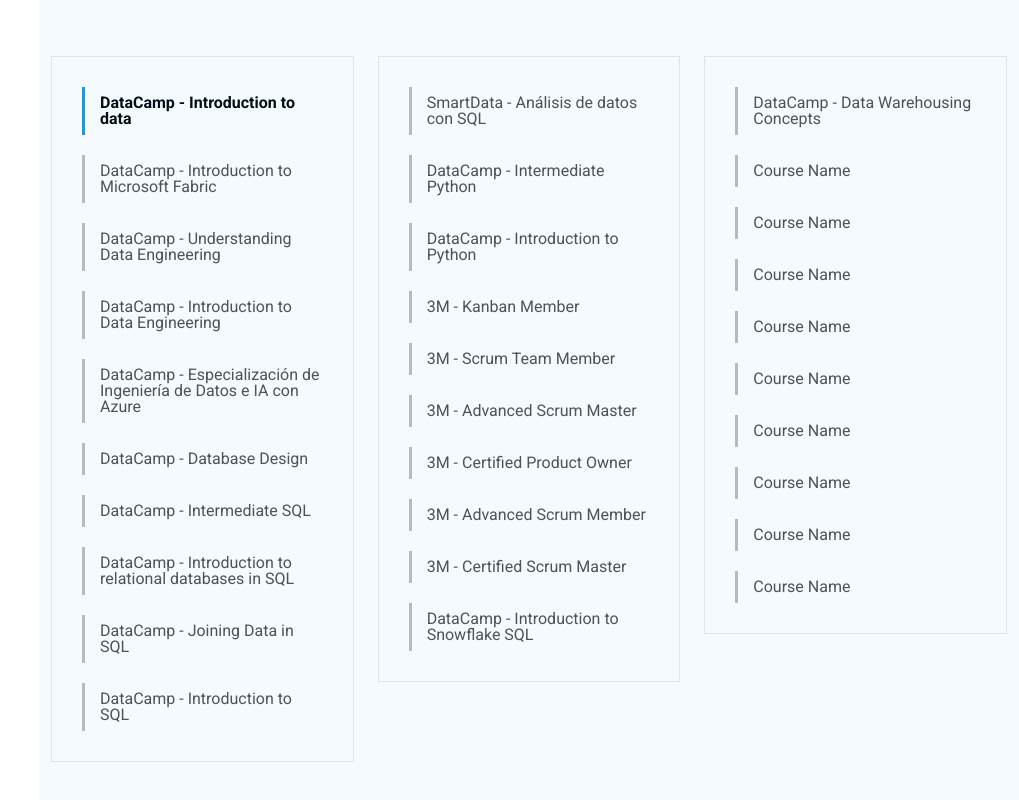
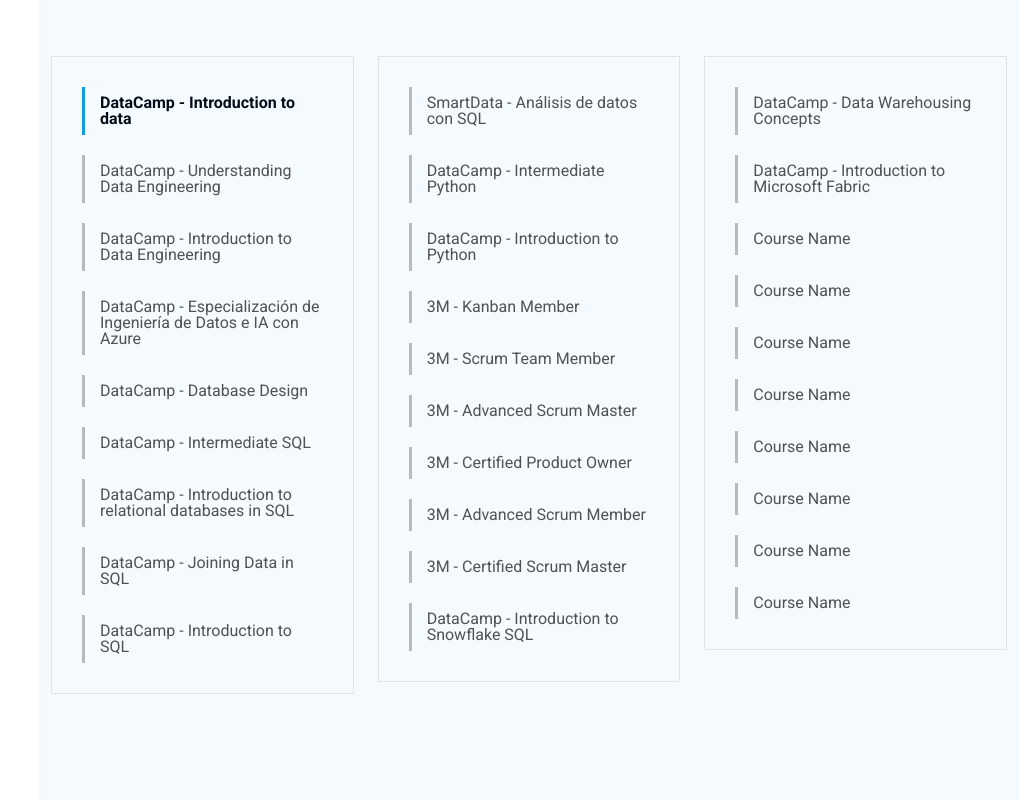
Before and after one commit to MelAlfaro/Portfolio_Certs, a plain HTML site: page index.html in a window 1280 px wide. Shown: the part 6642-7442 px from the top of the page, without its empty margins (261-1280 px from the left). Drawn offline with Linux system fonts and the light colour scheme.

Commit message:
agregando nuevos cursos

```diff
--- a/index.html
+++ b/index.html
@@ -620,7 +620,6 @@
             <div class="col-lg-4" data-aos="fade-up" data-aos-delay="100">
               <div class="services-list">
                 <a href="#" class="active">DataCamp - Introduction to data</a>
-                <a href="#">DataCamp - Introduction to Microsoft Fabric</a>
                 <a href="#">DataCamp - Understanding Data Engineering</a>
                 <a href="#">DataCamp - Introduction to Data Engineering</a>
                 <a href="#">DataCamp - Especialización de Ingeniería de Datos e IA con Azure</a>
@@ -648,7 +647,7 @@
             <div class="col-lg-4" data-aos="fade-up" data-aos-delay="100">
               <div class="services-list">
                 <a href="#">DataCamp - Data Warehousing Concepts</a>
-                <a href="#">Course Name</a>
+                <a href="#">DataCamp - Introduction to Microsoft Fabric</a>
                 <a href="#">Course Name</a>
                 <a href="#">Course Name</a>
                 <a href="#">Course Name</a>
```
